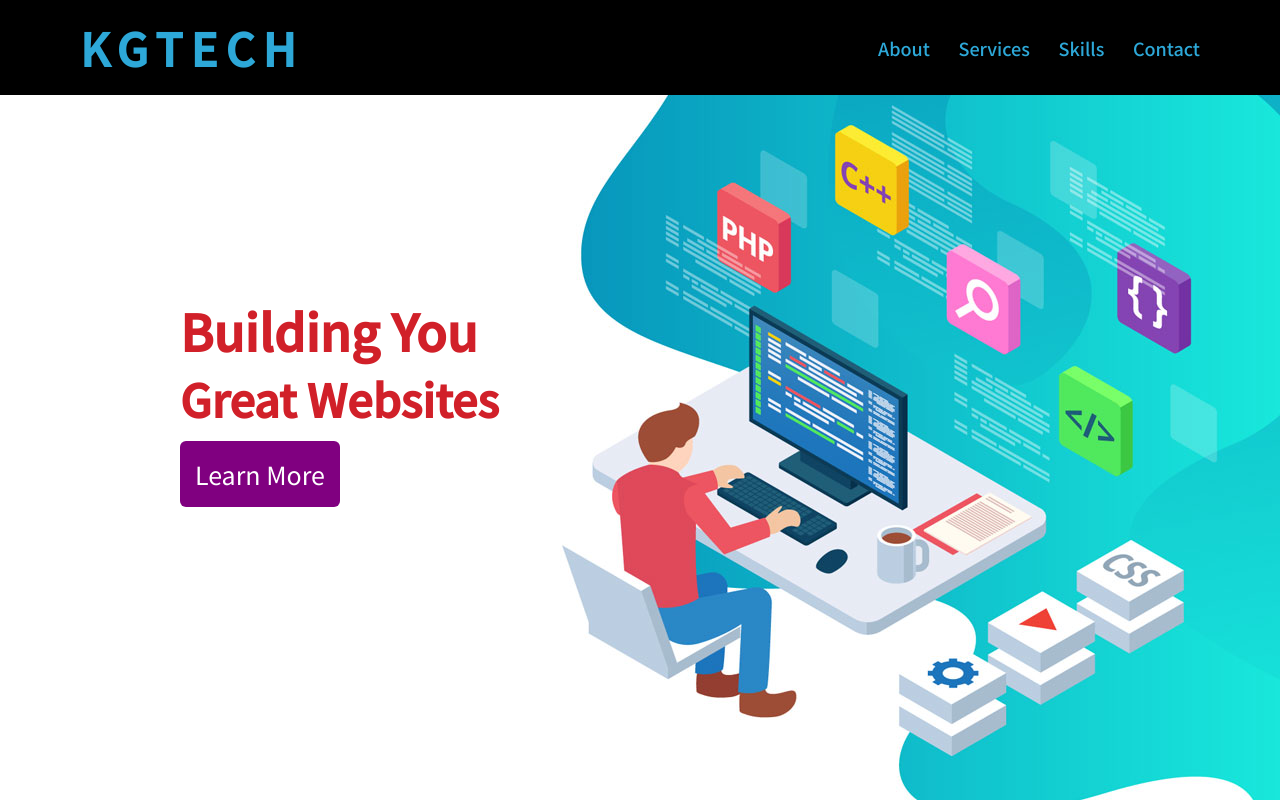
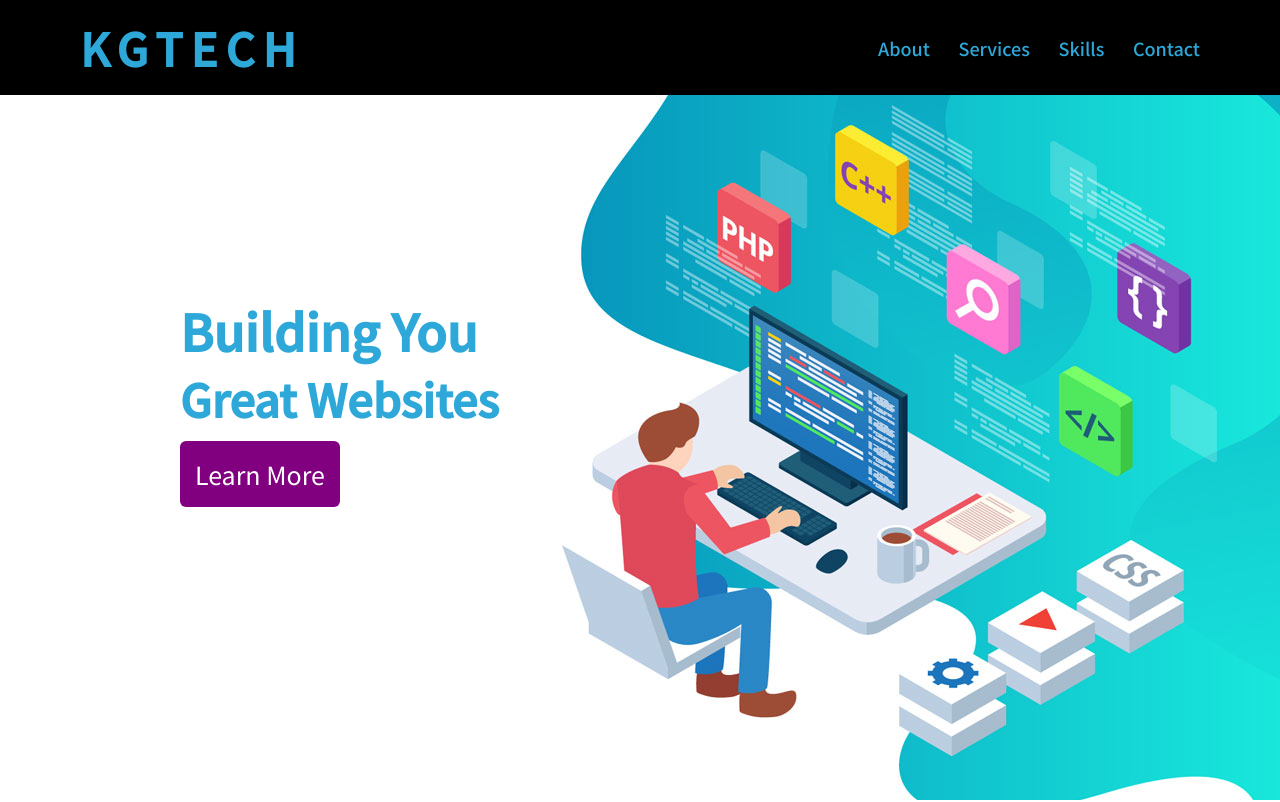
Before and after one commit to krsna00/kg, a plain HTML site: page index.html in a window 1280 px wide. Shown: the top 802 px of the page. Drawn offline with nearby package versions, Linux system fonts and the light colour scheme.

Commit message:
Update style.css

```diff
--- a/style.css
+++ b/style.css
@@ -107,13 +107,13 @@
 .home .home-content .txt1 {
     font-size: 50px;
     font-weight: bolder;
-    color: rgb(209, 32, 41);
+    color: #2da8d8ff;
 
 }
 .home .home-content .txt2 {
     font-size: 45px;
     font-weight: bolder;
-    color: rgb(209, 32, 41);
+    color: #2da8d8ff;
 
 }
 .home .home-content .txt3 {
```
